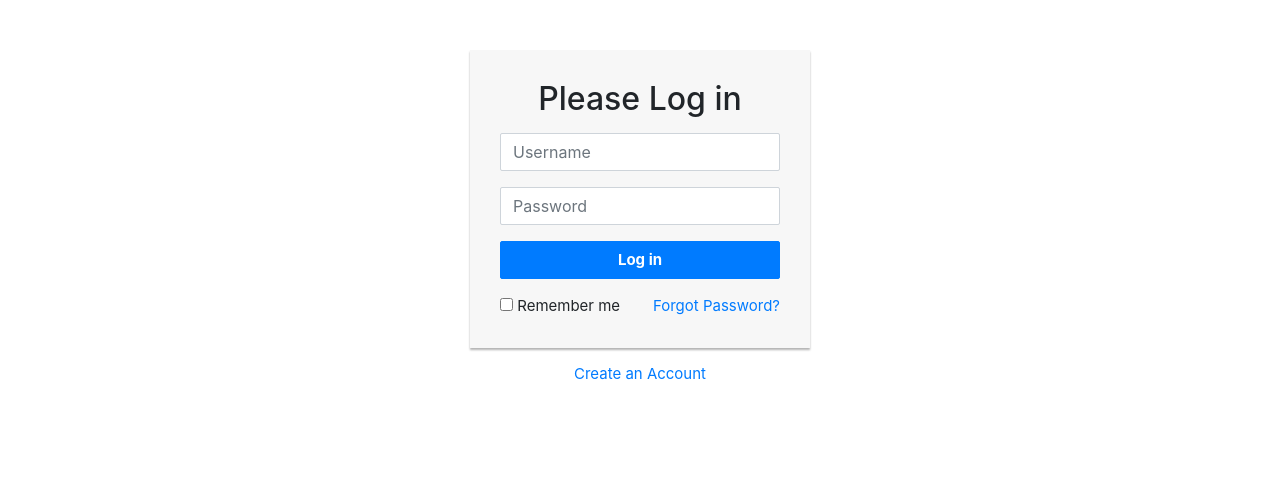
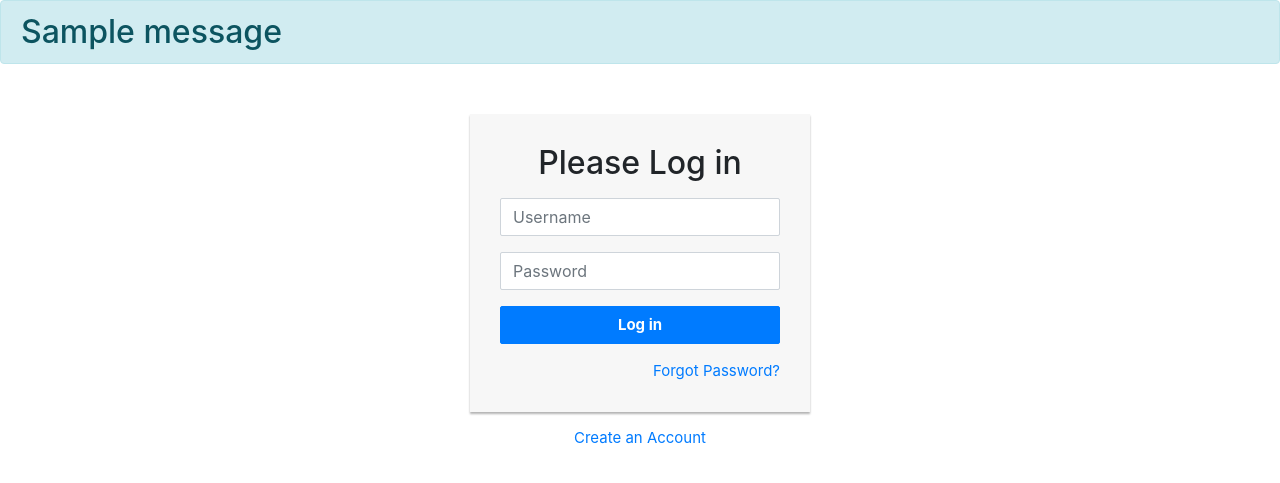
Before and after one commit to Genevieveok/moodtracker, a Python web app: template moodtracker/templates/login.html in a window 1280 px wide. Shown: the top 483 px of the page. Run offline with Jinja, Linux system fonts and the light colour scheme; the template is opened without the code that fills it, so the values that code supplies are empty; tables that the repository leaves empty hold one stand-in row (values such as "Sample post"); one stand-in notice (Sample message) is shown; some libraries are stand-ins or nearby versions.

Commit message:
I added secret key option to the config. I've added a base html that can be inherited by other html templates. I've also included css files and an image for one of the pages. flash has been included as well so users can be notified of issues or info

```diff
--- a/config.py
+++ b/config.py
@@ -18,7 +18,7 @@ db_name = 'mood.db'
 class Config:
 
 
-    SECRET_KEY = environ.get('SECRET_KEY')
+    SECRET_KEY = environ.get('SECRET_KEY') or os.urandom(24)
     FLASK_APP = environ.get('FLASK_APP')
     FLASK_ENV = environ.get('FLASK_ENV')
 
--- /dev/null
+++ b/moodtracker/static/css/base.css
@@ -0,0 +1,11 @@
+.alert-error {
+
+    background-color: red;
+    color: white;
+  }
+
+  .alert-info {
+
+    background-color: green;
+    color: white;
+  }
--- /dev/null
+++ b/moodtracker/static/css/login.css
@@ -0,0 +1,24 @@
+.login-form form {
+    margin-bottom: 15px;
+    background: #f7f7f7;
+    box-shadow: 0px 2px 2px rgba(0, 0, 0, 0.3);
+    padding: 30px;
+}
+
+.login-form {
+    width: 340px;
+    margin: 50px auto;
+  	font-size: 15px;
+}
+
+.login-form h2 {
+    margin: 0 0 15px;
+}
+.form-control, .btn {
+    min-height: 38px;
+    border-radius: 2px;
+}
+.btn {
+    font-size: 15px;
+    font-weight: bold;
+}
--- /dev/null
+++ b/moodtracker/templates/base.html
@@ -0,0 +1,27 @@
+<!doctype html>
+<html lang="en">
+<head>
+    <meta charset="utf-8">
+    <meta name="viewport" content="width=device-width, initial-scale=1">
+
+    <!-- Bootstrap css-->
+    <link href="https://cdn.jsdelivr.net/npm/bootstrap@5.0.1/dist/css/bootstrap.min.css" rel="stylesheet" integrity="sha384-+0n0xVW2eSR5OomGNYDnhzAbDsOXxcvSN1TPprVMTNDbiYZCxYbOOl7+AMvyTG2x"
+          crossorigin="anonymous">
+    <link rel="stylesheet" href='static/css/base.css' />
+
+    {% block othercss %}
+    {% endblock %}
+
+    <title>MoodTracker</title>
+</head>
+
+{% block style %}
+{% endblock %}
+
+<body>
+{% include 'flash.html' %}<!-- include any relevant messages -->
+{% block main %}
+{% endblock %}
+
+</body>
+</html>
--- /dev/null
+++ b/moodtracker/templates/flash.html
@@ -0,0 +1,16 @@
+<!-- {% for message in get_flashed_messages() %}
+<h2 class="alert alert-info">{{ message }}</h2>
+{% endfor %} -->
+{% with messages = get_flashed_messages(with_categories=true) %}
+  {% if messages %}
+
+    {% for category, message in messages %}
+        {% if category == 'error' %}
+        <h2 class="alert alert-error">{{ message }}</h2>
+        {% else  %}
+        <h2 class="alert alert-info">{{ message }}</h2>
+        {% endif %}
+    {% endfor %}
+
+  {% endif %}
+{% endwith %}
--- a/moodtracker/templates/login.html
+++ b/moodtracker/templates/login.html
@@ -1,38 +1,13 @@
 
-<head>
-<meta charset="utf-8">
-<meta name="viewport" content="width=device-width, initial-scale=1, shrink-to-fit=no">
-<title>MoodTracker</title>
- <link rel="stylesheet" href="https://stackpath.bootstrapcdn.com/bootstrap/4.5.0/css/bootstrap.min.css">
+{% extends 'base.html' %}
+{% block othercss %}
+<link rel="stylesheet" href="https://stackpath.bootstrapcdn.com/bootstrap/4.5.0/css/bootstrap.min.css">
+<link rel="stylesheet" href='static/css/login.css' />
+{% endblock %}
 
-<style>
-.login-form form {
-    margin-bottom: 15px;
-    background: #f7f7f7;
-    box-shadow: 0px 2px 2px rgba(0, 0, 0, 0.3);
-    padding: 30px;
-}
 
-.login-form {
-    width: 340px;
-    margin: 50px auto;
-  	font-size: 15px;
-}
 
-.login-form h2 {
-    margin: 0 0 15px;
-}
-.form-control, .btn {
-    min-height: 38px;
-    border-radius: 2px;
-}
-.btn {
-    font-size: 15px;
-    font-weight: bold;
-}
-</style>
-</head>
-<body>
+{% block main %}
 <div class="login-form">
     <form action="" method="post">
         <h2 class="text-center">Please Log in</h2>
@@ -45,17 +20,16 @@
                 request.form.password }}">
         </div>
         <div class="form-group">
-            <button type="submit" class="btn btn-primary btn-block">Log in</button>
+            <button type="submit" class="btn btn-primary btn-block" >Log in</button>
         </div>
         <div class="clearfix">
-            <label class="float-left form-check-label"><input type="checkbox"> Remember me</label>
+            <!-- <label class="float-left form-check-label"><input type="checkbox"> Remember me</label> -->
             <a href="#" class="float-right">Forgot Password?</a>
         </div>
     </form>
     {% if error %}
         <p class="error"><strong>Error:</strong> {{ error }}
       {% endif %}
-    <p class="text-center"><a href="create">Create an Account</a></p>
+    <p class="text-center"><a href="create_acc">Create an Account</a></p>
 </div>
-</body>
-</html>
+{% endblock %}
--- a/moodtracker/views.py
+++ b/moodtracker/views.py
@@ -1,7 +1,7 @@
 #from moodtracker import app
 from flask import current_app as app
 from flask import Flask
-from flask import request,render_template,redirect,url_for, make_response
+from flask import request,render_template,redirect,url_for, make_response, flash
 from datetime import datetime as dt
 
 from .models import db, User
@@ -30,7 +30,9 @@ def log_in():
     if request.method == 'POST':
         if request.form['username'] != 'admin' or request.form['password'] != 'admin':
             error = 'Invalid Credentials. Please try again.'
+            flash('Login not successful',category='error')
         else:
+
             return redirect(url_for('home'))
     return render_template('login.html', error=error)
 
```
Also changed, not shown: moodtracker/static/css/options.css (added, +19 -0 lines), moodtracker/templates/options.html (+13 -13 lines), moodtracker/static/img/mona.jpg (added).
